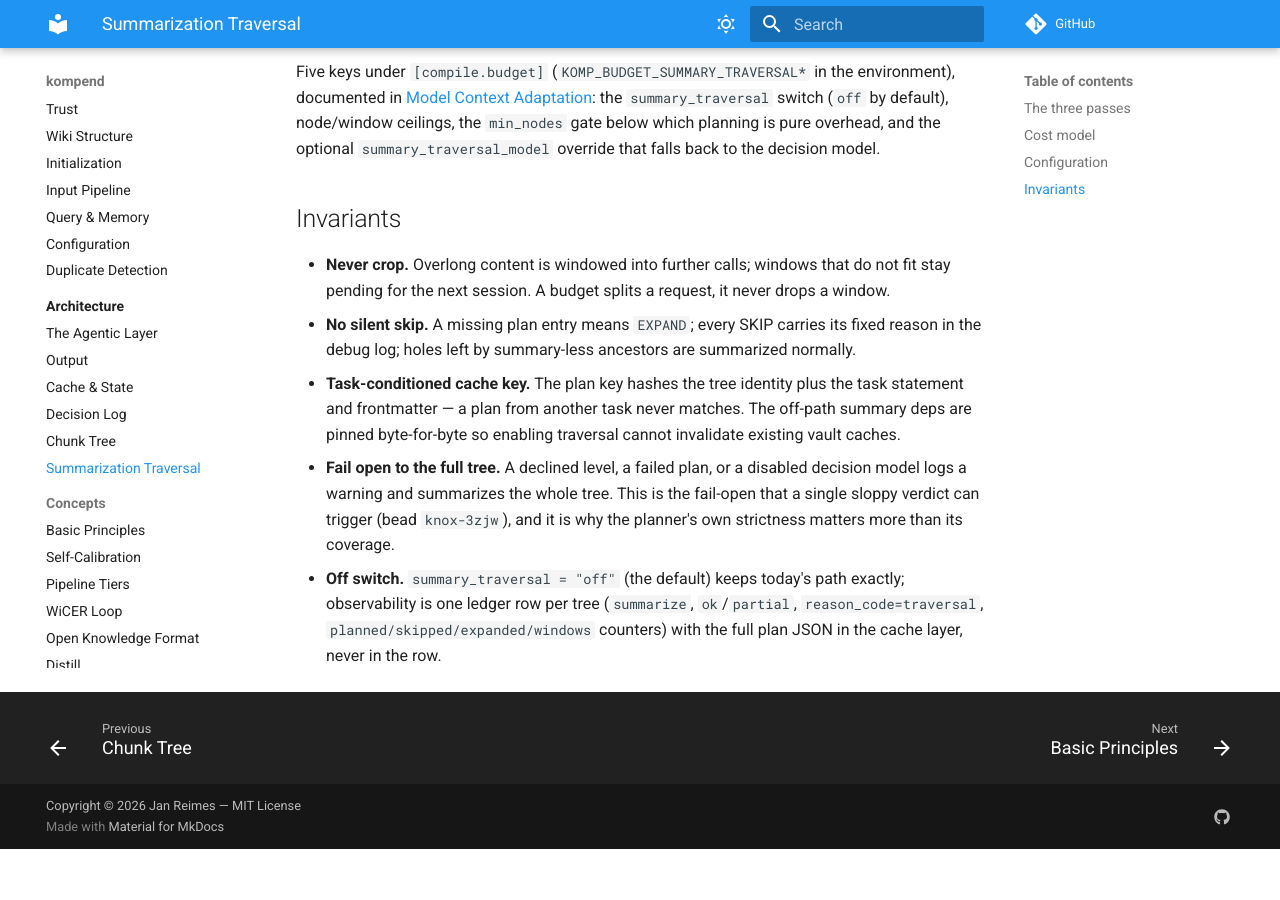
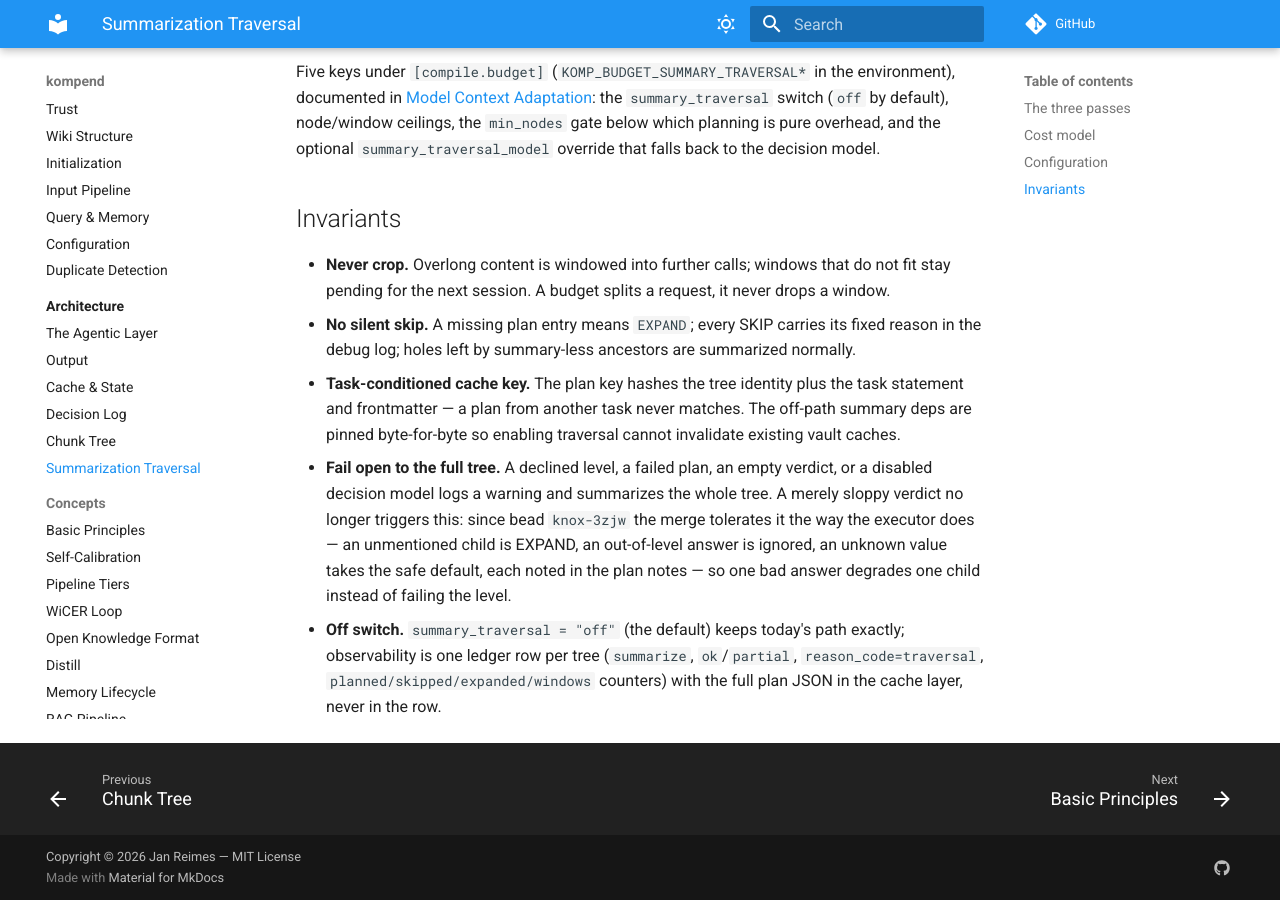
Before and after one commit to jr2804/kompend, an MkDocs documentation site: the page built from docs/architecture/summarization-traversal.md, in a window 1280 px wide and 900 px high, scrolled down 1547 px. Built offline with MkDocs 1.6.1 and Material for MkDocs 9.7.7, drawn with Linux system fonts in a browser that asks for light colours; comment, search, counter and statistics services are not loaded; before the commit the page ends 2396 px from its top, so only the background shows below that.

Commit message:
fix(traversal): tolerate a sloppy verdict per child instead of failing the level
plan_from_verdict merges the way the executor does: an unmentioned
child is EXPAND, an out-of-level answer is ignored, an unknown value
takes the safe default, each noted in the plan notes. An empty verdict
still raises so the caller fails open to the full tree.

Bead: knox-3zjw

```diff
--- a/docs/architecture/summarization-traversal.md
+++ b/docs/architecture/summarization-traversal.md
@@ -80,11 +80,13 @@ the `summary_traversal` switch (`off` by default), node/window ceilings, the
   the task statement and frontmatter — a plan from another task never
   matches. The off-path summary deps are pinned byte-for-byte so enabling
   traversal cannot invalidate existing vault caches.
-- **Fail open to the full tree.** A declined level, a failed plan, or a
-  disabled decision model logs a warning and summarizes the whole tree.
-  This is the fail-open that a single sloppy verdict can trigger (bead
-  `knox-3zjw`), and it is why the planner's own strictness matters more
-  than its coverage.
+- **Fail open to the full tree.** A declined level, a failed plan, an empty
+  verdict, or a disabled decision model logs a warning and summarizes the
+  whole tree. A merely sloppy verdict no longer triggers this: since bead
+  `knox-3zjw` the merge tolerates it the way the executor does — an
+  unmentioned child is EXPAND, an out-of-level answer is ignored, an
+  unknown value takes the safe default, each noted in the plan notes — so
+  one bad answer degrades one child instead of failing the level.
 - **Off switch.** `summary_traversal = "off"` (the default) keeps today's
   path exactly; observability is one ledger row per tree (`summarize`,
   `ok`/`partial`, `reason_code=traversal`, `planned/skipped/expanded/windows`
```
Also changed, not shown: .agents/HISTORY.md (+1 -0 lines), 2 other files.
